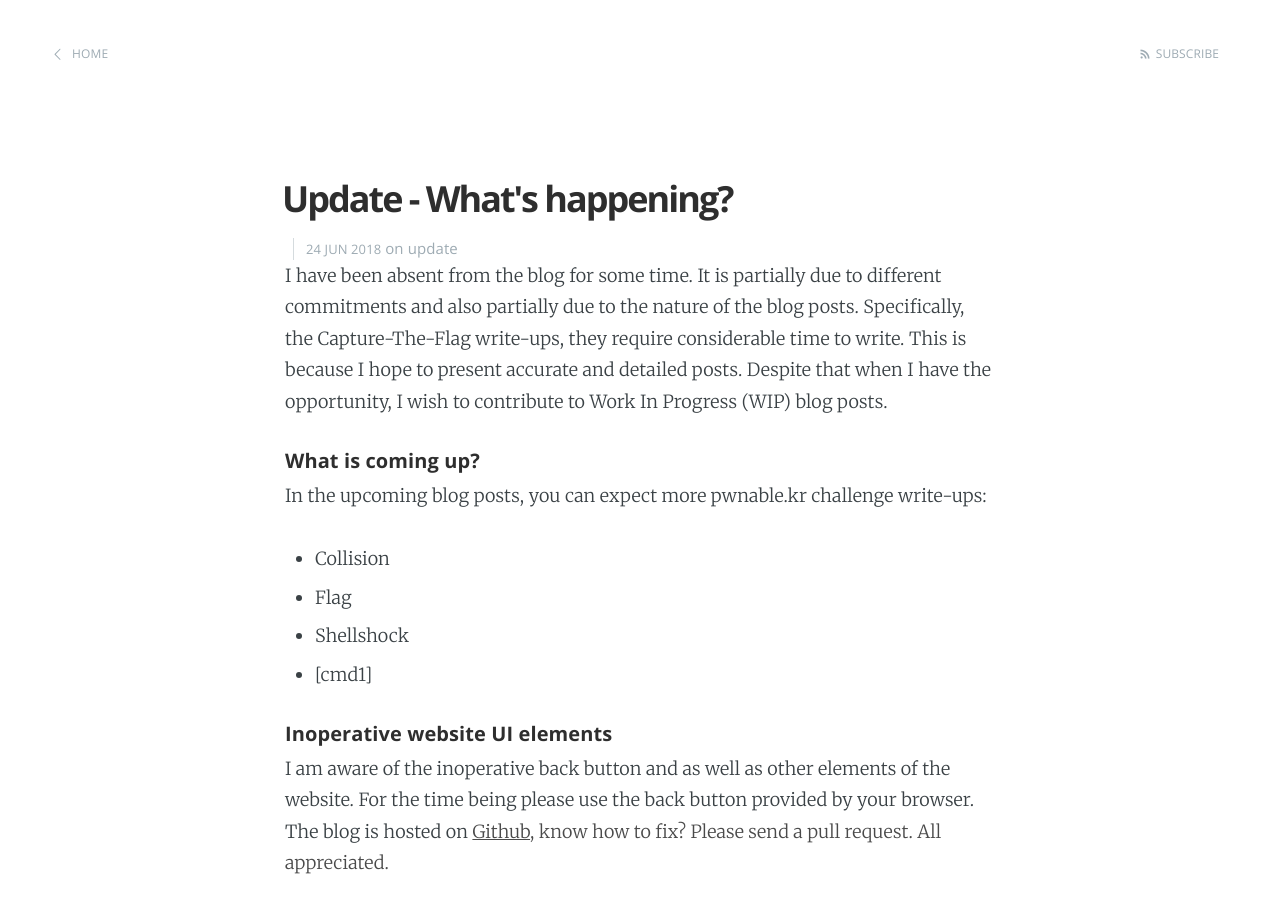
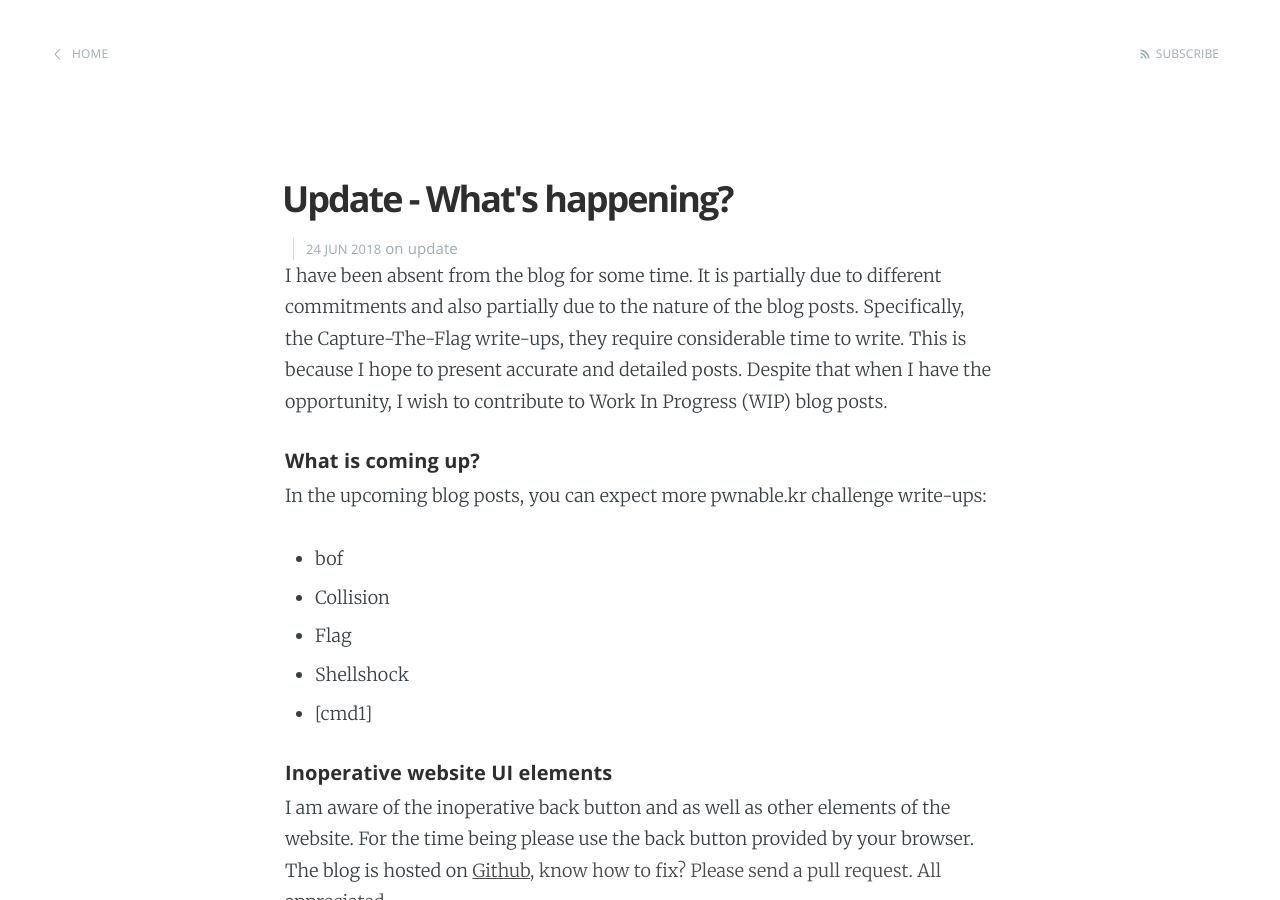
Before and after one commit to KHZ-INTL/blog, a Jekyll site: the page built from _posts/2018-06-24-update-whats-happening.markdown, in a window 1280 px wide and 900 px high. Built offline with Jekyll 4.4.1, drawn with Linux system fonts in a browser that asks for light colours.

Commit message:
+ Hid the bof WIP blog and added to the list of upcomming blogposts in the update - whats happening? post.

```diff
--- a/_posts/2018-06-24-update-whats-happening.markdown
+++ b/_posts/2018-06-24-update-whats-happening.markdown
@@ -9,6 +9,7 @@ I have been absent from the blog for some time. It is partially due to different
 
 ##### What is coming up?
 In the upcoming blog posts, you can expect more pwnable.kr challenge write-ups:
++ bof
 + Collision
 + Flag
 + Shellshock
```
Also changed, not shown: _posts/.2018-03-26-solving-the-bof-challenge-pwnablekr.markdown (renamed from _posts/2018-03-26-solving-the-bof-challenge-pwnablekr.markdown).
